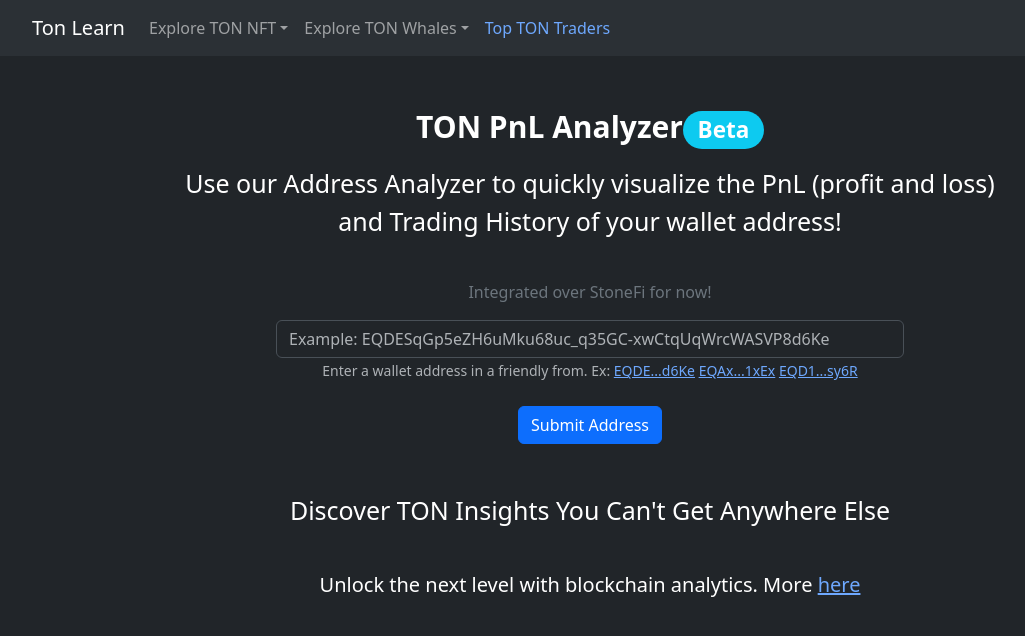
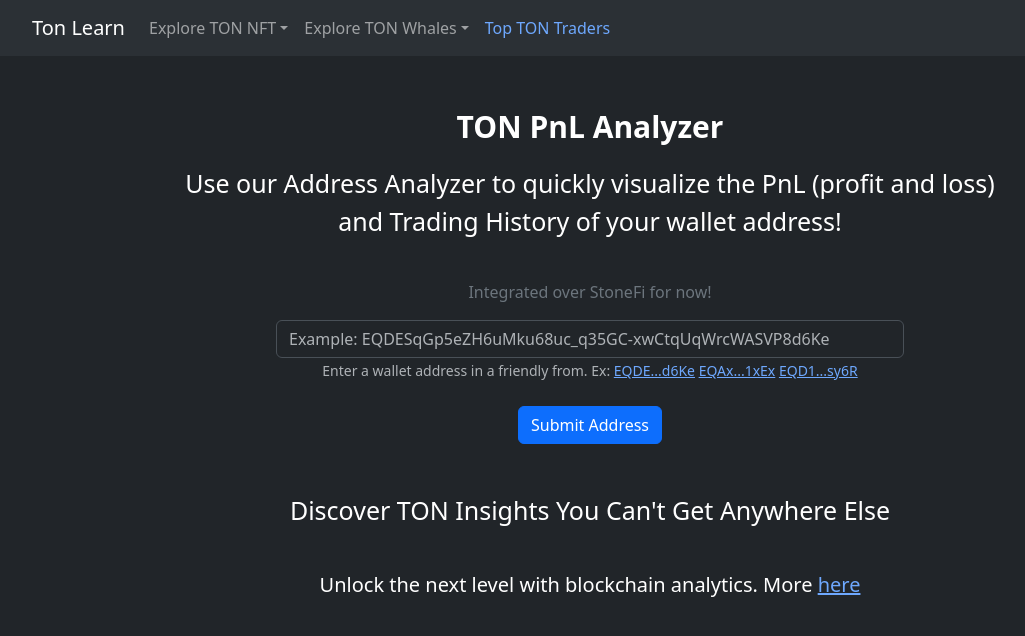
Before and after one commit to romanovichim/tonlearn, a React (Vite) app: page / in a window 1280 px wide. Shown: the top 636 px of the page, without its empty margins (50-1075 px from the left). Built offline with nearby package versions, Linux system fonts and the light colour scheme.

Commit message:
Update App.tsx

```diff
--- a/src/App.tsx
+++ b/src/App.tsx
@@ -1,6 +1,6 @@
 
 import './App.css'
-import { Badge, Container, Nav, NavDropdown, Navbar} from 'react-bootstrap'
+import { Container, Nav, NavDropdown, Navbar} from 'react-bootstrap'
 import 'bootstrap/dist/css/bootstrap.min.css';
 import { Routes, Route, Outlet, Link, useNavigate } from "react-router-dom";
 import Button from 'react-bootstrap/Button';
@@ -110,7 +110,7 @@
     <div className="vh-100 bg-dark">
     <Container fluid className="py-4 text-center" data-bs-theme="dark">
     <br />
-  <p style={{ fontSize: "30px", fontWeight: "600"  }} className="text-white">TON PnL Analyzer<Badge pill bg="info">Beta</Badge></p>
+  <p style={{ fontSize: "30px", fontWeight: "600"  }} className="text-white">TON PnL Analyzer</p>
   <p style={{ fontSize: "25px", fontWeight: "190"  }} className="text-white"> Use our Address Analyzer to quickly visualize the PnL (profit and loss)<br />and Trading History of your wallet address!</p>
   <br />
   <p className="text-secondary">Integrated over StoneFi for now!</p>
```
